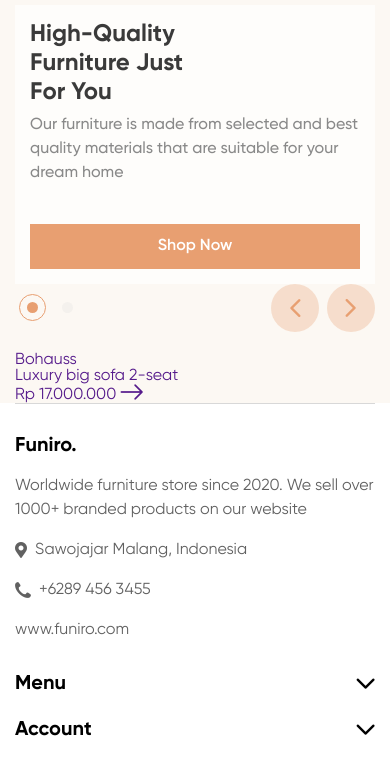
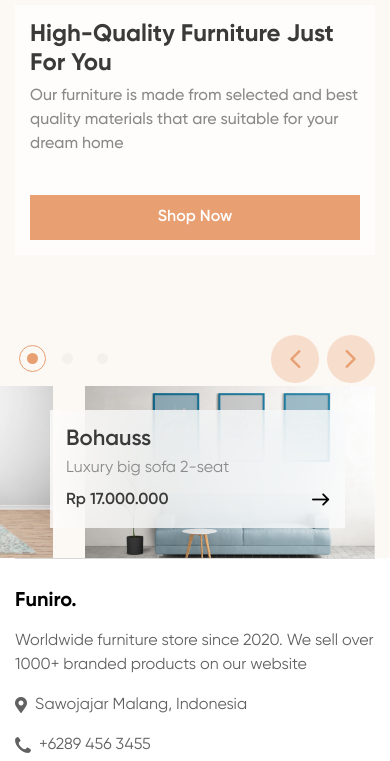
Before and after one commit to yungmoty/Funiro, a plain HTML site: page index.html in a window 390 px wide. Shown: the part 45-806 px from the top of the page. Drawn offline with nearby package versions, Linux system fonts and the light colour scheme; files whose address does not match are found by name.

Commit message:
Finished swiper

```diff
--- a/css/main.css
+++ b/css/main.css
@@ -435,13 +435,18 @@ body._lock {
 }
 .main-slider__content {
 	flex: 0 0 calc(494 / 1240 * 100%);
+	margin-bottom: 80px;
+	align-self: flex-start;
 }
 .main-slider__slider {
+	height: 623px;
 	flex: 1 1 auto;
 	min-width: 0; /* если слайдер находить внутри flex или является flex */
+	align-self: flex-end;
 }
 .content-main {
 	position: relative;
+	/* height: 100%; */
 	z-index: 5;
 	padding: 15px;
 	background: rgba(255, 255, 255, 0.72);
@@ -483,11 +488,6 @@ body._lock {
 	width: 100%;
 }
 
-.slider {
-}
-.slider__controls {
-	margin: 0px 0px 20px 0px;
-}
 .controls {
 	display: flex;
 	justify-content: space-between;
@@ -571,29 +571,110 @@ body._lock {
 .swiper-pagination-bullet:only-child {
 	display: inline-block !important;
 }
+.swiper {
+}
+.swiper-wrapper {
+}
+.swiper-slide {
+}
+.slider {
+	display: flex;
+	flex-direction: column;
+	align-items: flex-end;
+	position: relative;
+}
+.slider__controls {
+	margin: 0px 0px 20px 0px;
+	align-self: stretch;
+}
 .slider__body {
-}
-.swiper {
+	overflow: visible;
+	position: absolute;
+	bottom: 0;
 }
 .slider__wrapper {
 }
-.swiper-wrapper {
+.swiper-button-lock {
+	display: inline;
 }
 .slider-slide {
-}
-.swiper-slide {
+	position: relative;
 }
 .slider__image {
+	padding: 0px 0px 59.2% 0px;
+	/* height: 553px; */
 }
 .slider__content {
+	min-width: 295px;
+	max-height: 300px;
+	overflow: auto;
+	position: absolute;
+	bottom: 30px;
+	right: 30px;
+	background: rgba(255, 255, 255, 0.72);
+	backdrop-filter: blur(31px);
+	color: inherit;
+	display: flex;
+	flex-direction: column;
+	padding: 24px;
 }
 .slider__title {
+	font-size: 28px;
+	font-weight: 600;
+	line-height: 120%;
+	color: var(--mainColorText);
+}
+.slider__title:not(:last-child) {
+	margin: 0px 0px calc(4 / 28 * 1em) 0px;
+}
+.slider__text {
+	line-height: 150%;
+	color: var(--color2);
+}
+.slider__text:not(:last-child) {
+	margin: 0px 0px calc(8 / 16 * 1em) 0px;
+}
+.slider__price {
+	display: flex;
+	flex-direction: row;
+	line-height: 150%;
+	align-items: center;
+	font-weight: 600;
+	justify-content: space-between;
+	font-size: 20px;
+	color: var(--mainColorText);
+}
+.slider__price span {
+	margin: 0px 0px 0px 10px;
+	color: #000;
+	font-weight: 600;
+	font-size: 12px;
+}
+
+/* ================== */
+.content-main__title {
+	font-size: 56px;
+}
+.content-main__text {
+	font-size: 20px;
+}
+.content-main__button {
+	min-height: 78px;
+	font-size: 20px;
+}
+.slider__content {
+	min-width: 295px;
+	max-height: 300px;
+	padding: 24px;
+}
+.main-slider__content {
+	margin-bottom: 80px;
+}
+.slider__title {
+	font-size: 28px;
 }
 .slider__text {
 }
 .slider__price {
+	font-size: 20px;
 }
-.swiper-button-lock {
-	display: inline;
-}
-/* ================== */
--- a/css/media.css
+++ b/css/media.css
@@ -73,6 +73,22 @@
 	.content-main__button {
 		min-height: 60px;
 		font-size: 20px;
+	}
+	.slider__content {
+		padding: 20px;
+	}
+	.slider__title {
+		font-size: 26px;
+	}
+
+	.slider__price {
+		font-size: 18px;
+	}
+	.main-slider__slider {
+		height: 523px;
+	}
+	.slider__image {
+		height: 453px;
 	}
 }
 
@@ -263,6 +279,22 @@
 		min-height: 50px;
 		font-size: 18px;
 	}
+	.slider__content {
+		padding: 18px;
+	}
+	.slider__title {
+		font-size: 24px;
+	}
+
+	.slider__price {
+		font-size: 16px;
+	}
+	.main-slider__slider {
+		height: 323px;
+	}
+	.slider__image {
+		height: 253px;
+	}
 }
 
 /* xs <= Small (--md4) */
@@ -288,6 +320,25 @@
 		min-height: 45px;
 		font-size: 16px;
 	}
+	.slider__content {
+		padding: 16px;
+	}
+	.slider__title {
+		font-size: 22px;
+	}
+
+	.slider__price {
+		font-size: 16px;
+	}
+	.slider__body {
+		width: 290px;
+	}
+	.main-slider__slider {
+		height: 223px;
+	}
+	.slider__image {
+		height: 153px;
+	}
 }
 
 /* === MOBILE FIRST === */
@@ -299,8 +350,11 @@
 }
 
 /* Small (sm) */
-@media (min-width: 576px) {
+@media (min-width: 478px) {
 	[class*="__container"] {
+	}
+	.slider__body {
+		width: 400px;
 	}
 }
 
@@ -347,6 +401,15 @@
 	.menu-footer__title {
 		margin: 0px 0px 16px 0px;
 	}
+	.slider__content {
+		min-width: 350px;
+		position: absolute;
+		right: 30px;
+		bottom: 30px;
+	}
+	.slider__body {
+		width: 710px;
+	}
 }
 
 /* Large (--md2) */
@@ -378,6 +441,13 @@
 	}
 	.main-slider__slider {
 		padding: 0px 0px 0px 32px;
+	}
+	.slider__content {
+		bottom: 40px;
+		right: 40px;
+	}
+	.slider__body {
+		width: 934px;
 	}
 }
 
--- a/index.html
+++ b/index.html
@@ -14,14 +14,16 @@
 	<link rel="icon" href="images/favicon.png">
 	<meta property="og:image" content="images/preview.jpg">
 
-	<link rel="stylesheet" href="css/swiper-bundle.css">
+	<link rel="stylesheet" href="https://unpkg.com/swiper@8/swiper-bundle.min.css">
+	<!-- <link rel="stylesheet" href="css/swiper-bundle.css"> -->
 	<link rel="stylesheet" href="css/reset.css">
 	<link rel="stylesheet" href="css/fonticons.css">
 	<link rel="stylesheet" href="css/main.css">
 	<link rel="stylesheet" href="css/media.css">
 
 
-	<script src="libs/swiper/swiper-bundle.min.js" defer></script>
+	<script src="https://unpkg.com/swiper@8/swiper-bundle.min.js" defer></script>
+	<!-- <script src="libs/swiper/swiper-bundle.min.js" defer></script> -->
 	<script src="js/common.js" defer></script>
 	<title>Funiro</title>
 </head>
@@ -117,7 +119,7 @@
 					<div class="main-slider__body">
 						<div class="main-slider__content content-main">
 							<h1 class="content-main__title">
-								High-Quality <br> Furniture Just <br> For You
+								High-Quality Furniture Just For You
 							</h1>
 							<div class="content-main__text">
 								Our furniture is made from selected and best quality materials that are suitable for your dream
@@ -139,7 +141,8 @@
 										<div class="slider__image _ibg">
 											<img src="images/main-slider/01.jpg" alt="Image-1">
 										</div>
-										<a href="" class="slider__content">
+										<a href="" data-swiper-parallax-opacity="0" data-swiper-parallax-x="-100%"
+											class="slider__content">
 											<div class="slider__title">Bohauss</div>
 											<div class="slider__text">Luxury big sofa 2-seat</div>
 											<div class="slider__price">Rp 17.000.000 <span class="_icon-arrow-link"></span></div>
@@ -147,9 +150,21 @@
 									</div>
 									<div class="slider-slide swiper-slide">
 										<div class="slider__image _ibg">
-											<img src="images/main-slider/01.jpg" alt="Image-1">
+											<img src="images/main-slider/02.jpg" alt="Image-2">
 										</div>
-										<a href="" class="slider__content">
+										<a href="" data-swiper-parallax-opacity="0" data-swiper-parallax-x="-100%"
+											class="slider__content">
+											<div class="slider__title">Bohauss</div>
+											<div class="slider__text">Luxury big sofa 2-seat</div>
+											<div class="slider__price">Rp 17.000.000 <span class="_icon-arrow-link"></span></div>
+										</a>
+									</div>
+									<div class="slider-slide swiper-slide">
+										<div class="slider__image _ibg">
+											<img src="images/main-slider/03.jpg" alt="Image-2">
+										</div>
+										<a href="" data-swiper-parallax-opacity="0" data-swiper-parallax-x="-100%"
+											class="slider__content">
 											<div class="slider__title">Bohauss</div>
 											<div class="slider__text">Luxury big sofa 2-seat</div>
 											<div class="slider__price">Rp 17.000.000 <span class="_icon-arrow-link"></span></div>
--- a/js/common.js
+++ b/js/common.js
@@ -147,7 +147,7 @@ window.addEventListener('DOMContentLoaded', function () {
 			observer: true,
 			observeParents: true,
 			slidesPerView: 1,
-			// spaceBetween: 32,
+			spaceBetween: 32,
 			watchOverflow: true,
 			speed: 800,
 			loop: true,
```
